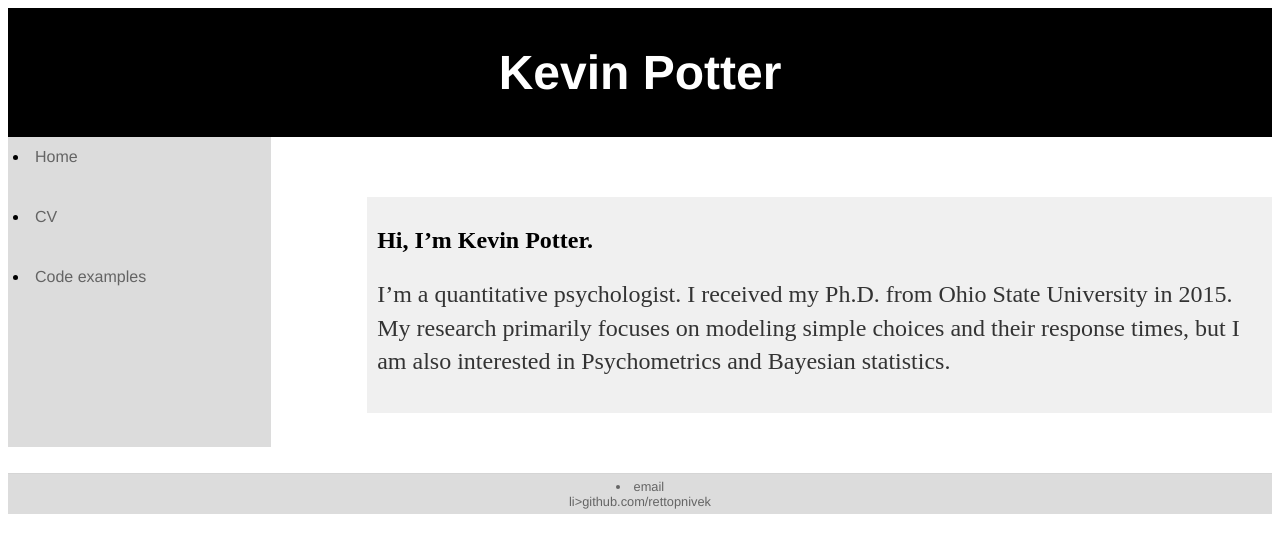
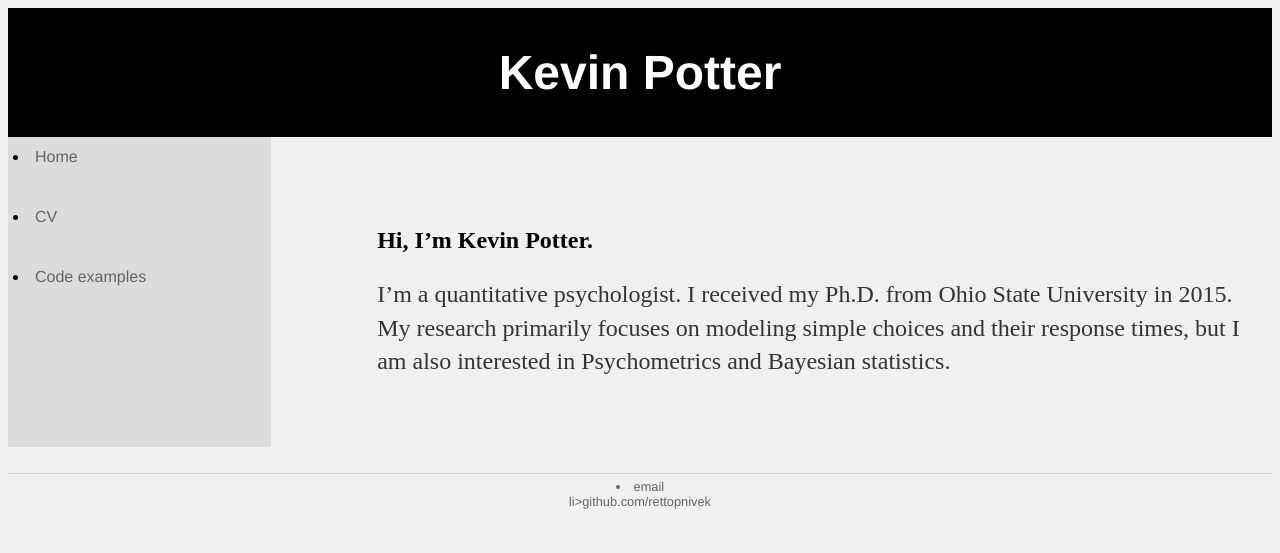
Before and after one commit to rettopnivek/rettopnivek.github.io, a Jekyll site: the page built from index.md, in a window 1280 px wide. Shown: the top 553 px of the page. Built offline with Jekyll 4.4.1, drawn with Linux system fonts in a browser that asks for light colours.

Commit message:
Update main.css

```diff
--- a/css/main.css
+++ b/css/main.css
@@ -22,13 +22,16 @@
 }
 #footer {
     font-family:'Helvetica', 'Arial', 'Sans-Serif';
-    background-color:rgb(220,220,220);
+    background-color:rgb(240,240,240);
     color:rgb(100,100,100);
     clear:both;
     text-align:center;
     padding:5px;
     border-top: 1px solid #d5d5d5;
     font-size: .8em;
+}
+body {
+    background-color:rgb(240,240,240);
 }
 a {
     text-decoration: none;
```
